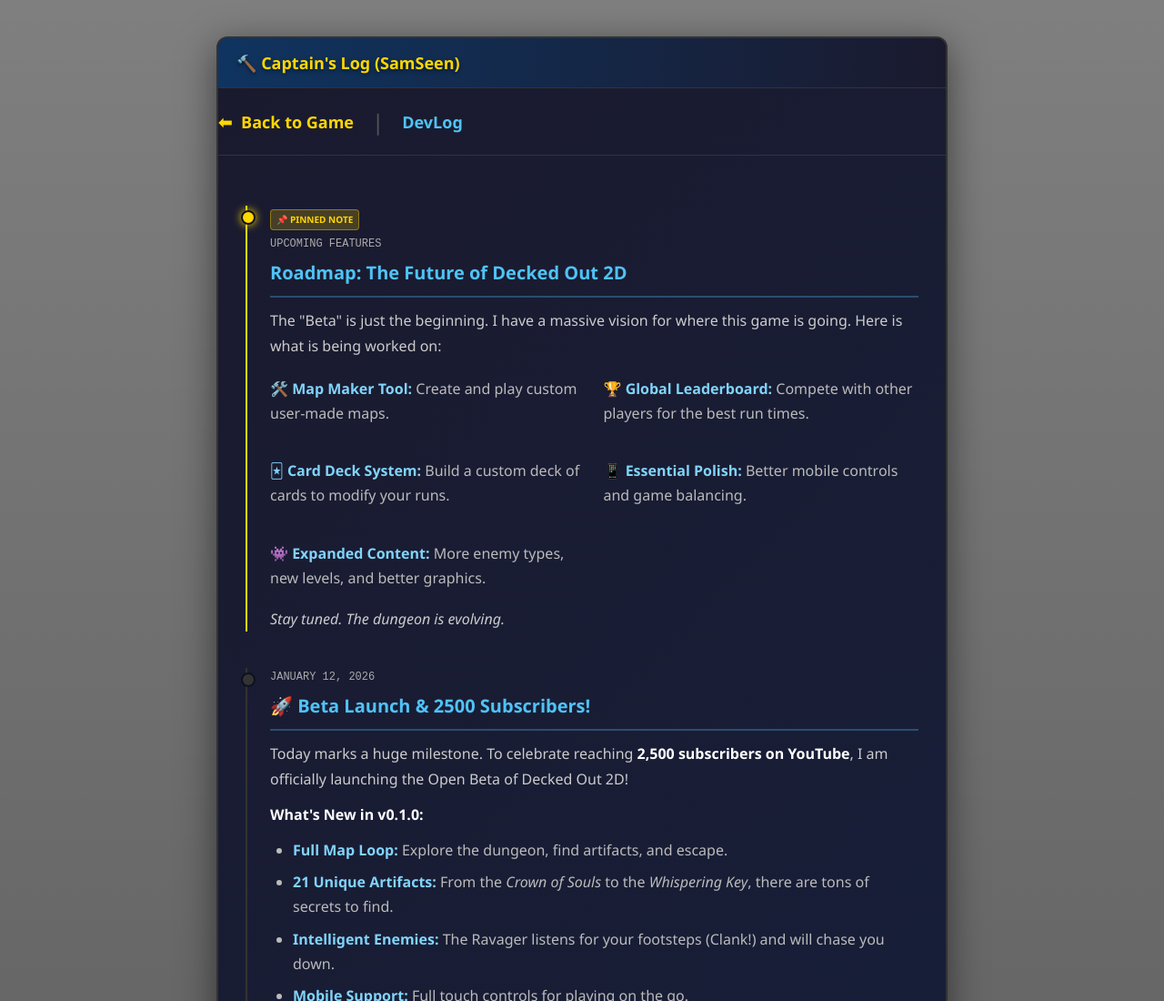
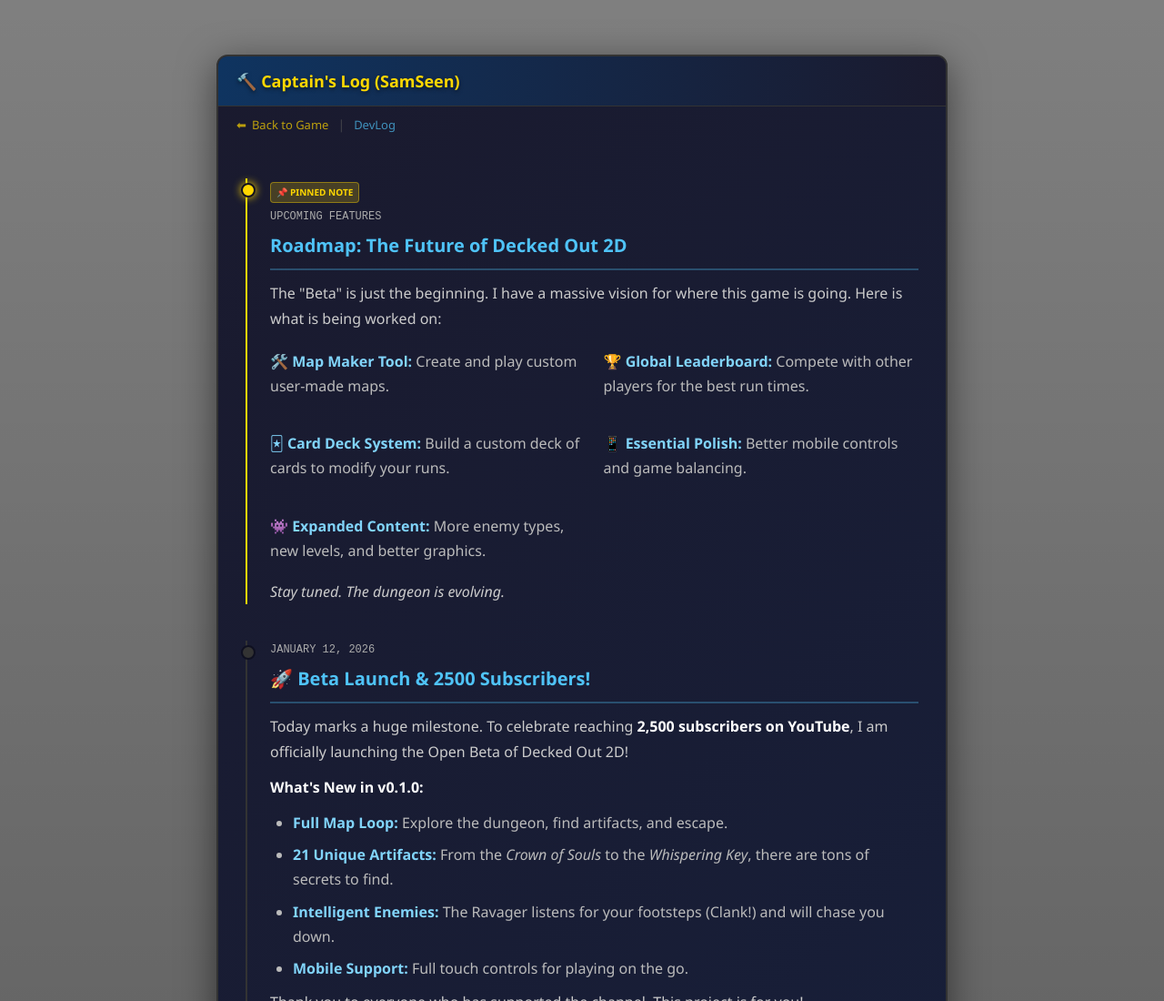
Before and after one commit to SamSeenX/DeckedOut2D, a website: page public/devlog.html in a window 1280 px wide. Shown: the top 1100 px of the page at 91% size. Drawn offline with Linux system fonts and the light colour scheme.

Commit message:
style: Make breadcrumbs smaller and add more top padding to article

```diff
--- a/public/devlog.html
+++ b/public/devlog.html
@@ -39,37 +39,42 @@
         /* Navigation Header */
         .site-header {
             max-width: 800px;
-            margin: 0 auto 30px;
+            margin: 0 auto 15px;
             display: flex;
             align-items: center;
             justify-content: flex-start;
-            padding: 20px 0;
-            border-bottom: 1px solid rgba(255, 255, 255, 0.1);
-            gap: 20px;
+            padding: 10px 0 10px 20px;
+            border-bottom: none;
+            gap: 10px;
+            opacity: 0.7;
         }
 
         .separator {
             color: #555;
-            font-size: 24px;
+            font-size: 14px;
             font-weight: 300;
         }
 
         .page-title {
             color: #4fc3f7;
-            font-weight: bold;
-            font-size: 18px;
+            font-weight: normal;
+            font-size: 13px;
         }
 
         .home-link {
             color: #ffd700;
             text-decoration: none;
             font-family: 'Segoe UI', sans-serif;
-            font-weight: bold;
-            font-size: 18px;
+            font-weight: normal;
+            font-size: 13px;
             display: flex;
             align-items: center;
-            gap: 10px;
+            gap: 6px;
             transition: color 0.2s;
+        }
+
+        .game-article {
+            margin-top: 40px;
         }
 
         .home-link:hover {
```
Also changed, not shown: public/guide.html (+15 -10 lines).
